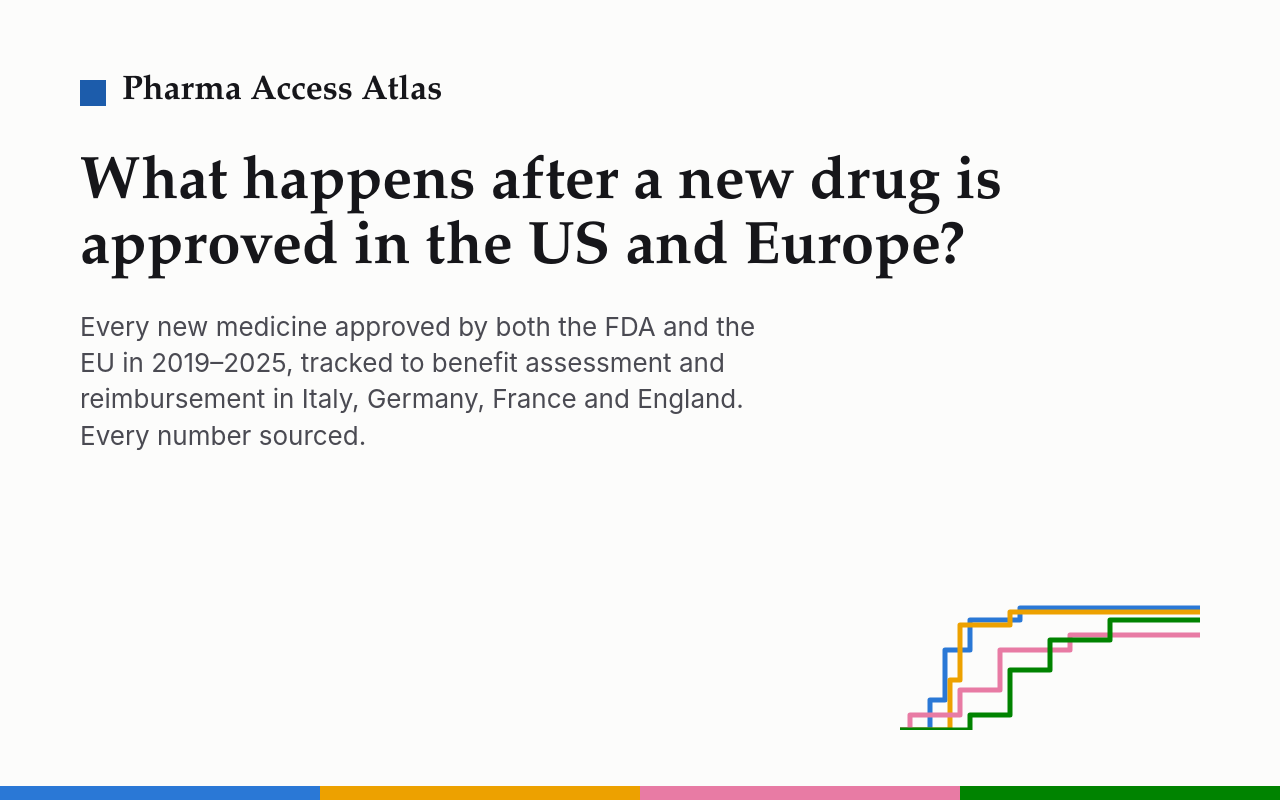
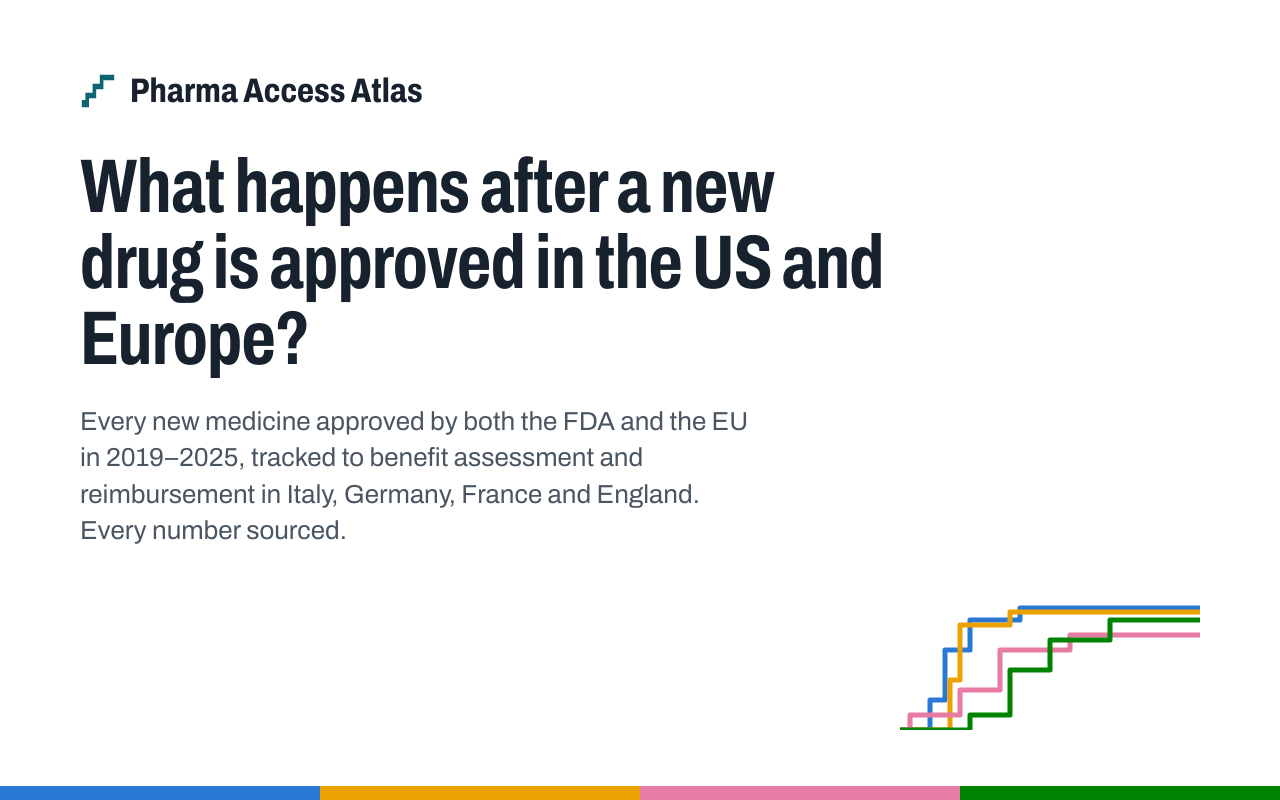
Before and after one commit to lucamurri/pharma-access-atlas, a plain HTML site: page docs/social-card.html in a window 1280 px wide. Drawn offline with Linux system fonts and the light colour scheme.

Commit message:
Update the link-preview image and credit the Archivo typeface

```diff
--- a/docs/social-card.html
+++ b/docs/social-card.html
@@ -3,23 +3,24 @@
      chrome --headless=new --window-size=1200,630 --screenshot=site/assets/img/social.png docs/social-card.html
      No figures on purpose: the numbers change with each monthly refresh. -->
 <html><head><meta charset="utf-8"><style>
-  html, body { margin: 0; width: 1200px; height: 630px; overflow: hidden; background: #fcfcfb; }
-  body { font-family: -apple-system, BlinkMacSystemFont, "Segoe UI", Roboto, Arial, sans-serif; color: #16161a; }
+  html, body { margin: 0; width: 1200px; height: 630px; overflow: hidden; background: #ffffff; }
+  @font-face { font-family: "Archivo"; src: url("../site/assets/fonts/archivo-var.woff2") format("woff2"); font-weight: 400 800; font-stretch: 62% 100%; }
+  body { font-family: "Archivo", Arial, sans-serif; color: #18222e; }
   .wrap { position: absolute; inset: 0; padding: 72px 80px; box-sizing: border-box; }
-  .brand { font-family: "Iowan Old Style", Palatino, Georgia, serif; font-size: 34px; font-weight: 600; display: flex; align-items: center; gap: 16px; }
-  .brand::before { content: ""; width: 26px; height: 26px; background: #1c5cab; display: inline-block; }
-  h1 { font-family: "Iowan Old Style", Palatino, Georgia, serif; font-size: 60px; line-height: 1.08; margin: 40px 0 0; max-width: 1040px; font-weight: 600; }
-  p { font-size: 26px; color: #4a4a52; margin: 26px 0 0; max-width: 690px; line-height: 1.4; }
+  .brand { font-size: 34px; font-weight: 750; font-stretch: 80%; display: flex; align-items: center; gap: 14px; }
+  .brand svg { width: 36px; height: 36px; fill: #0b6470; }
+  h1 { font-size: 76px; line-height: 1.0; margin: 40px 0 0; max-width: 820px; font-weight: 700; font-stretch: 72%; letter-spacing: -0.01em; }
+  p { font-size: 26px; color: #4a5562; margin: 26px 0 0; max-width: 690px; line-height: 1.4; }
   .bar { position: absolute; left: 0; right: 0; bottom: 0; height: 14px; display: flex; }
   .bar span { flex: 1; }
-  svg { position: absolute; right: 80px; bottom: 70px; }
+  .curves { position: absolute; right: 80px; bottom: 70px; }
 </style></head><body><div class="wrap">
-  <div class="brand">Pharma Access Atlas</div>
+  <div class="brand"><svg viewBox="0 0 20 20" aria-hidden="true"><path d="M1 19h4v-5h4V9h4V4h6V1H11v5H7v5H3v4H1z"/></svg>Pharma Access Atlas</div>
   <h1>What happens after a new drug is approved in the US and Europe?</h1>
   <p>Every new medicine approved by both the FDA and the EU in 2019–2025, tracked to benefit assessment and
     reimbursement in Italy, Germany, France and England. Every number sourced.</p>
   <!-- Four illustrative step curves in the site's country colours (shape only, not data). -->
-  <svg width="300" height="150" viewBox="0 0 300 150" aria-hidden="true" fill="none" stroke-width="5" stroke-linejoin="round">
+  <svg class="curves" width="300" height="150" viewBox="0 0 300 150" aria-hidden="true" fill="none" stroke-width="5" stroke-linejoin="round">
     <path d="M0 150 H30 V120 H45 V70 H70 V40 H120 V28 H300" stroke="#2a78d6"/>
     <path d="M0 150 H50 V100 H60 V45 H110 V32 H300" stroke="#eda100"/>
     <path d="M0 150 H10 V135 H60 V110 H100 V70 H170 V55 H300" stroke="#e87ba4"/>
```
Also changed, not shown: site/assets/img/social.png, 1 other file.
